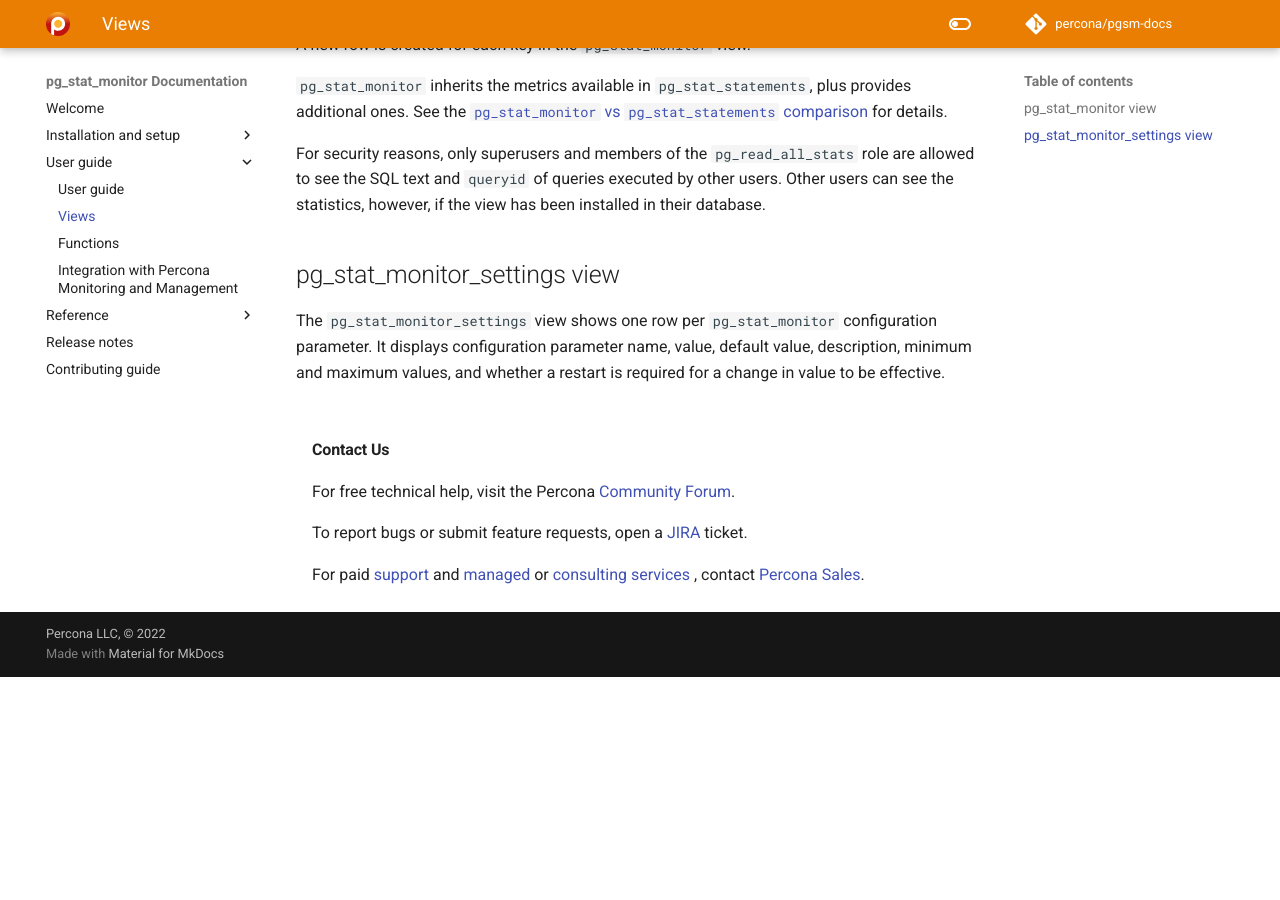
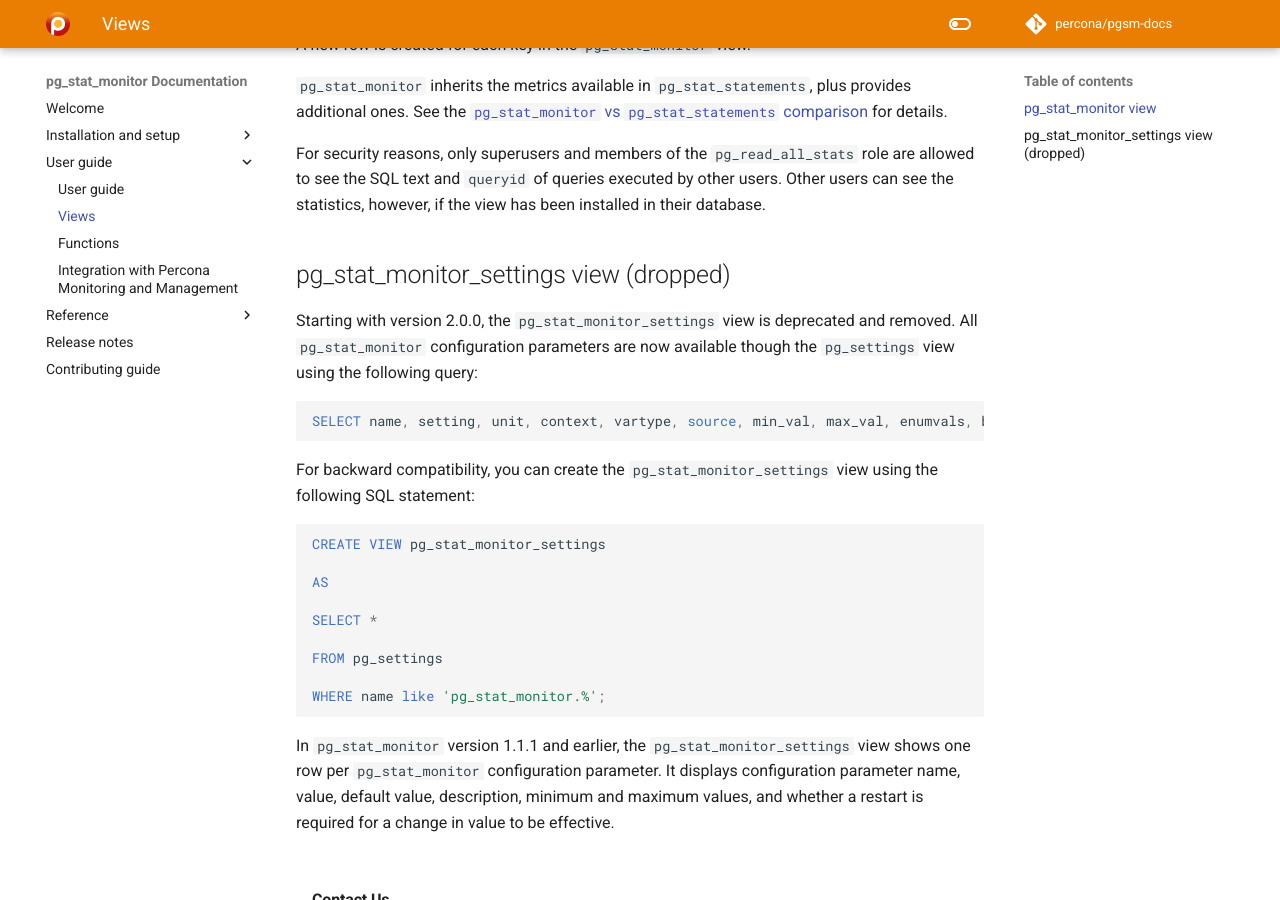
Before and after one commit to percona/pgsm-docs, an MkDocs documentation site: the page built from docs/views.md, in a window 1280 px wide and 900 px high, scrolled down 930 px. Built offline with MkDocs 1.6.1 and Material for MkDocs 9.7.7, drawn with Linux system fonts in a browser that asks for light colours; nearby versions of some CDN libraries; comment, search, counter and statistics services are not loaded; the version menu is left out; before the commit the page ends 1607 px from its top, so only the background shows below that; some of the changed text lies outside the part shown.

Commit message:
PG-578 Updated PGSM_settings view description

````diff
--- a/docs/views.md
+++ b/docs/views.md
@@ -5,13 +5,13 @@
 * `pg_stat_monitor` is the view where statistics data is presented.
 * `pg_stat_monitor_settings` view shows available configuration options which you can change.
 
-## `pg_stat_monitor` view
+## pg_stat_monitor view
 
 The statistics gathered by the module are made available via the view named `pg_stat_monitor`. This view contains one row for each distinct combination of metrics and whether it is a top-level statement or not (up to the maximum number of distinct statements that the module can track). For details about available counters, refer to the [`pg_stat_monitor` view reference](reference.md).
 
 The following are the primary keys for `pg_stat_monitor`:
 
-* `bucket`
+*  `bucket`
 *  `userid`
 *  `datname`
 *  `queryid`
@@ -30,6 +30,26 @@ A new row is created for each key in the `pg_stat_monitor` view.
 
 For security reasons, only superusers and members of the `pg_read_all_stats` role are allowed to see the SQL text and `queryid` of queries executed by other users. Other users can see the statistics, however, if the view has been installed in their database.
 
-## pg_stat_monitor_settings view
+## pg_stat_monitor_settings view (dropped)
 
-The `pg_stat_monitor_settings` view shows one row per `pg_stat_monitor` configuration parameter. It displays configuration parameter name, value, default value, description, minimum and maximum values, and whether a restart is required for a change in value to be effective.
+Starting with version 2.0.0, the `pg_stat_monitor_settings` view is deprecated and removed. All `pg_stat_monitor` configuration parameters are now available though the `pg_settings` view using the following query:
+
+```sql
+SELECT name, setting, unit, context, vartype, source, min_val, max_val, enumvals, boot_val, reset_val, pending_restart FROM pg_settings WHERE name LIKE '%pg_stat_monitor%';
+```
+
+For backward compatibility, you can create the `pg_stat_monitor_settings` view using the following SQL statement:
+
+```sql
+CREATE VIEW pg_stat_monitor_settings
+
+AS
+
+SELECT *
+
+FROM pg_settings
+
+WHERE name like 'pg_stat_monitor.%';
+```
+
+In `pg_stat_monitor` version 1.1.1 and earlier, the `pg_stat_monitor_settings` view shows one row per `pg_stat_monitor` configuration parameter. It displays configuration parameter name, value, default value, description, minimum and maximum values, and whether a restart is required for a change in value to be effective.
````
Also changed, not shown: docs/configuration.md (+10 -4 lines), docs/functions.md (+3 -3 lines).
